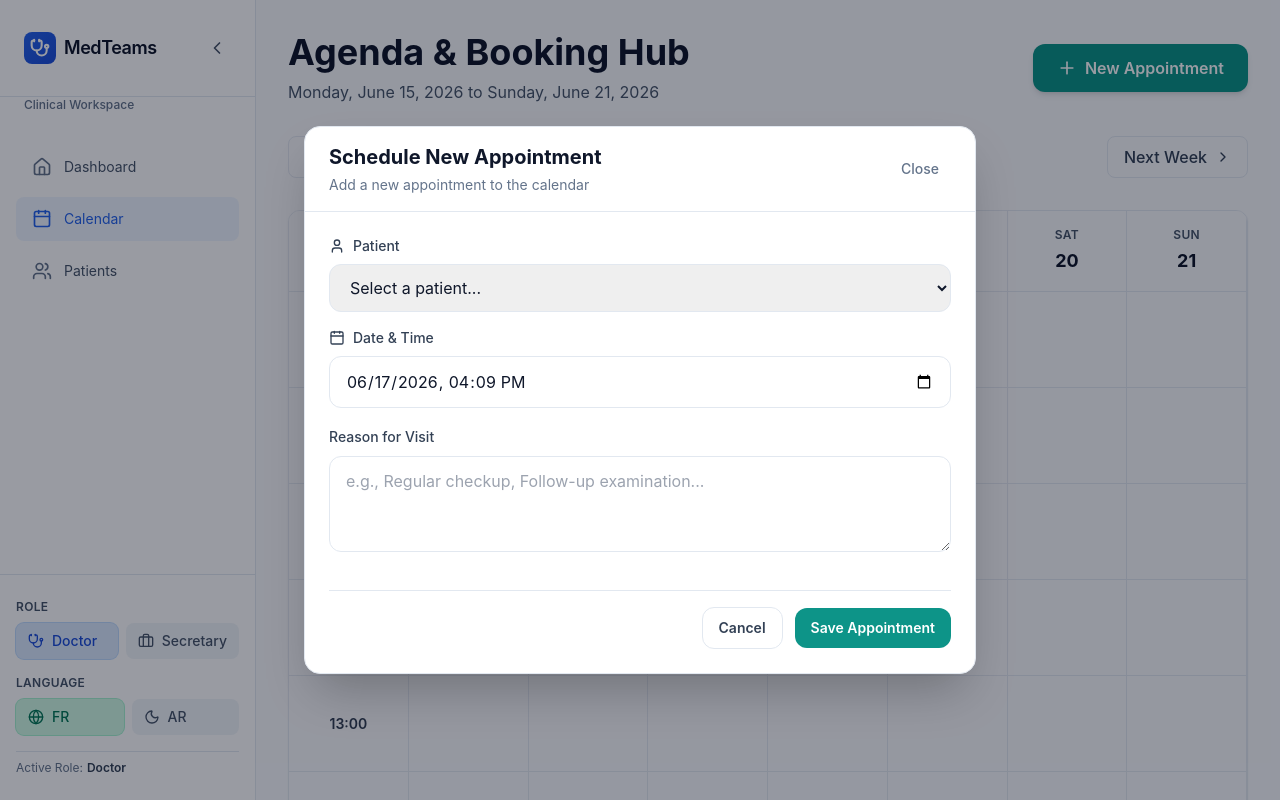
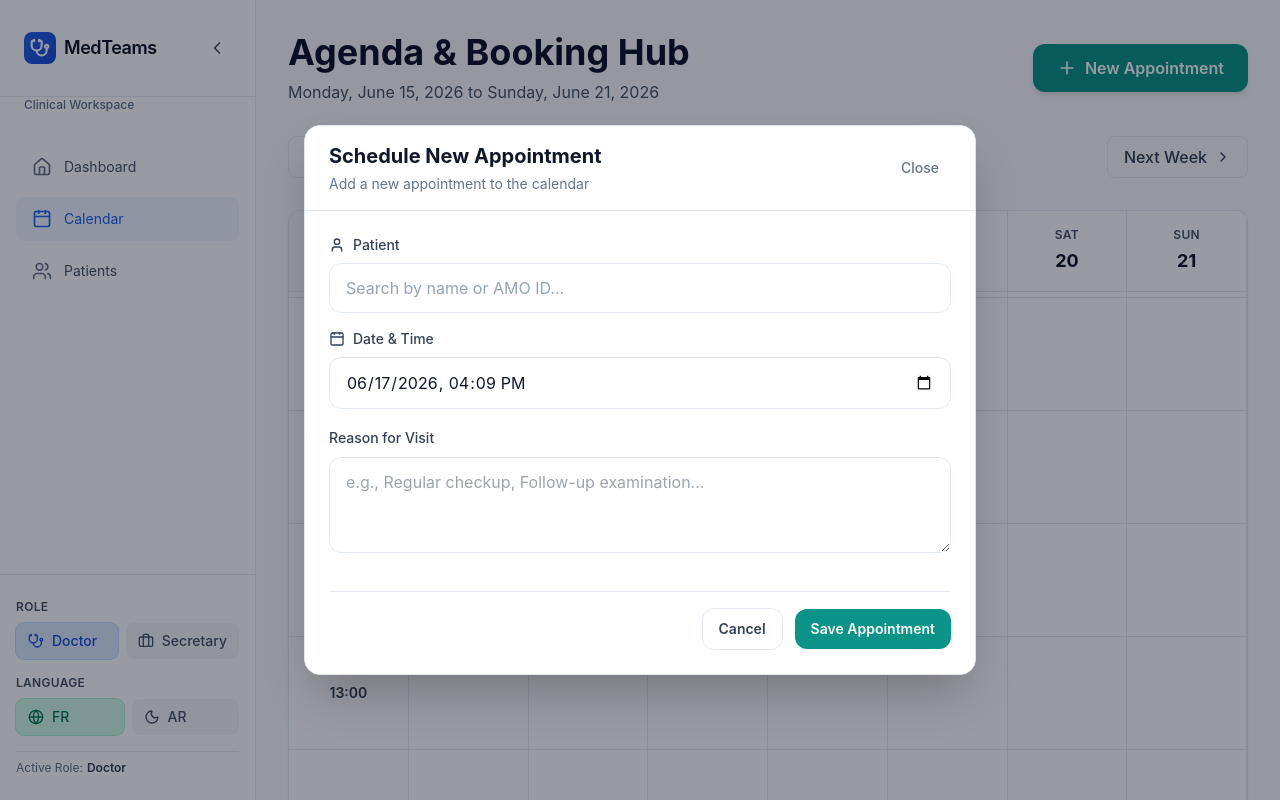
Before and after one commit to kamzon/MEDTEAMS, a Next.js app: page /calendar in a window 1280 px wide. Both pictures are taken after a click on the button "New Appointment". Built offline with nearby package versions, Linux system fonts and the light colour scheme.

Commit message:
Polish calendar scheduling UX

```diff
--- a/src/app/calendar/page.tsx
+++ b/src/app/calendar/page.tsx
@@ -1,6 +1,6 @@
 'use client';
 
-import { FormEvent, useState } from 'react';
+import { FormEvent, useEffect, useRef, useState } from 'react';
 import { useClinicStore } from '../../store/useClinicStore';
 import { Plus, Clock, User, Calendar as CalendarIcon, ChevronLeft, ChevronRight } from 'lucide-react';
 
@@ -16,6 +16,9 @@ export default function CalendarPage() {
     dateTime: new Date().toISOString().slice(0, 16),
     reason: '',
   });
+  const [patientSearchQuery, setPatientSearchQuery] = useState('');
+  const [isPatientDropdownOpen, setIsPatientDropdownOpen] = useState(false);
+  const calendarScrollRef = useRef<HTMLDivElement | null>(null);
 
   // Get start and end of current week
   const [weekStart, setWeekStart] = useState<Date>(() => {
@@ -25,9 +28,44 @@ export default function CalendarPage() {
     return new Date(date.setDate(diff));
   });
 
-  // Time slots for the calendar (09:00 to 17:00)
-  const timeSlots = Array.from({ length: 9 }, (_, i) => {
-    const hour = 9 + i;
+  const formatDateTimeLocal = (date: Date) => {
+    const year = date.getFullYear();
+    const month = String(date.getMonth() + 1).padStart(2, '0');
+    const day = String(date.getDate()).padStart(2, '0');
+    const hours = String(date.getHours()).padStart(2, '0');
+    const minutes = String(date.getMinutes()).padStart(2, '0');
+
+    return `${year}-${month}-${day}T${hours}:${minutes}`;
+  };
+
+  const openAppointmentModal = (day: Date, hour: number) => {
+    const nextDateTime = new Date(day);
+    nextDateTime.setHours(hour, 0, 0, 0);
+
+    setFormData({
+      patientId: '',
+      dateTime: formatDateTimeLocal(nextDateTime),
+      reason: '',
+    });
+    setPatientSearchQuery('');
+    setIsPatientDropdownOpen(false);
+    setIsModalOpen(true);
+  };
+
+  const openBlankAppointmentModal = () => {
+    setFormData({
+      patientId: '',
+      dateTime: new Date().toISOString().slice(0, 16),
+      reason: '',
+    });
+    setPatientSearchQuery('');
+    setIsPatientDropdownOpen(false);
+    setIsModalOpen(true);
+  };
+
+  // Time slots for the calendar (00:00 to 23:00)
+  const timeSlots = Array.from({ length: 24 }, (_, i) => {
+    const hour = i;
     return {
       hour,
       label: `${String(hour).padStart(2, '0')}:00`,
@@ -83,12 +121,7 @@ export default function CalendarPage() {
     });
 
     // Reset form and close modal
-    setFormData({
-      patientId: '',
-      dateTime: new Date().toISOString().slice(0, 16),
-      reason: '',
-    });
-    setIsModalOpen(false);
+    closeModal();
   };
 
   // Get appointments for a specific day and time slot
@@ -129,6 +162,42 @@ export default function CalendarPage() {
     return labels[status] || status;
   };
 
+  const filteredPatients = patients.filter((patient) => {
+    const query = patientSearchQuery.trim().toLowerCase();
+
+    if (!query) {
+      return true;
+    }
+
+    return (
+      patient.name.toLowerCase().includes(query) ||
+      patient.amo_id.toLowerCase().includes(query)
+    );
+  });
+
+  const closeModal = () => {
+    setIsModalOpen(false);
+    setFormData({
+      patientId: '',
+      dateTime: new Date().toISOString().slice(0, 16),
+      reason: '',
+    });
+    setPatientSearchQuery('');
+    setIsPatientDropdownOpen(false);
+  };
+
+  useEffect(() => {
+    const scrollContainer = calendarScrollRef.current;
+    if (!scrollContainer) {
+      return;
+    }
+
+    const targetHour = scrollContainer.querySelector<HTMLElement>('[data-hour="8"]');
+    if (targetHour) {
+      scrollContainer.scrollTop = Math.max(targetHour.offsetTop - 72, 0);
+    }
+  }, []);
+
   return (
     <div className="w-full min-h-screen bg-slate-50 p-8">
       {/* Header */}
@@ -140,7 +209,7 @@ export default function CalendarPage() {
           </p>
         </div>
         <button
-          onClick={() => setIsModalOpen(true)}
+          onClick={openBlankAppointmentModal}
           className="flex items-center gap-2 bg-teal-600 hover:bg-teal-700 text-white px-6 py-3 rounded-xl font-semibold transition-colors shadow-md"
         >
           <Plus className="w-5 h-5" />
@@ -169,8 +238,9 @@ export default function CalendarPage() {
 
       {/* Calendar Grid */}
       <div className="bg-white rounded-xl border border-slate-200 shadow-sm overflow-hidden">
+        <div ref={calendarScrollRef} className="overflow-auto max-h-[75vh] scroll-smooth">
           {/* Header Row - Day Names */}
-        <div className="grid grid-cols-8 border-b border-slate-200">
+          <div className="grid grid-cols-8 border-b border-slate-200 sticky top-0 z-20 bg-white">
             {/* Time column header */}
             <div className="col-span-1 p-4 bg-slate-50 border-r border-slate-200">
               <p className="text-xs font-semibold text-slate-600 uppercase tracking-wide">Time</p>
@@ -178,7 +248,7 @@ export default function CalendarPage() {
 
             {/* Day headers */}
             {weekDays.map((day, idx) => (
-            <div key={idx} className="col-span-1 p-4 bg-slate-50 border-r border-slate-200 text-center">
+              <div key={idx} className="col-span-1 p-4 bg-white border-r border-slate-200 text-center">
                 <p className="text-xs font-semibold text-slate-600 uppercase tracking-wide">
                   {day.toLocaleDateString('en-US', { weekday: 'short' })}
                 </p>
@@ -188,10 +258,17 @@ export default function CalendarPage() {
           </div>
 
           {/* Time slots and appointments */}
-        {timeSlots.map((slot, slotIdx) => (
-          <div key={slotIdx} className="grid grid-cols-8 border-b border-slate-200 min-h-24">
+          {timeSlots.map((slot, slotIdx) => {
+            const isBusinessHour = slot.hour >= 8 && slot.hour <= 18;
+
+            return (
+              <div key={slotIdx} data-hour={slot.hour} className="grid grid-cols-8 border-b border-slate-200 min-h-24">
                 {/* Time label */}
-            <div className="col-span-1 p-4 bg-slate-50 border-r border-slate-200 flex items-center justify-center sticky left-0">
+                <div
+                  className={`col-span-1 p-4 border-r border-slate-200 flex items-center justify-center sticky left-0 z-10 ${
+                    isBusinessHour ? 'bg-white' : 'bg-slate-50'
+                  }`}
+                >
                   <p className="text-sm font-semibold text-slate-700">{slot.label}</p>
                 </div>
 
@@ -199,13 +276,27 @@ export default function CalendarPage() {
                 {weekDays.map((day, dayIdx) => {
                   const slotAppointments = getAppointmentsForSlot(day, slot.hour);
                   const hasAppointments = slotAppointments.length > 0;
+                  const cellDate = new Date(day);
+                  cellDate.setHours(slot.hour, 0, 0, 0);
+                  const cellDateTime = formatDateTimeLocal(cellDate);
 
                   return (
-                <div
+                    <button
                       key={dayIdx}
-                  className={`col-span-1 p-2 border-r border-slate-200 relative ${
-                    hasAppointments ? 'bg-white' : 'bg-slate-50 hover:bg-slate-100 transition-colors'
+                      type="button"
+                      onClick={() => {
+                        if (!hasAppointments) {
+                          openAppointmentModal(day, slot.hour);
+                        }
+                      }}
+                      className={`col-span-1 p-2 border-r border-slate-200 relative text-left transition-colors focus:outline-none focus:ring-2 focus:ring-inset focus:ring-teal-200 ${
+                        hasAppointments
+                          ? 'bg-white cursor-default'
+                          : isBusinessHour
+                            ? 'bg-white hover:bg-teal-50/60 cursor-pointer'
+                            : 'bg-slate-50 hover:bg-slate-100 cursor-pointer'
                       }`}
+                      aria-label={`Create appointment for ${day.toLocaleDateString('en-US', { weekday: 'long', month: 'short', day: 'numeric' })} at ${slot.label}`}
                     >
                       {hasAppointments ? (
                         <div className="space-y-1">
@@ -235,12 +326,20 @@ export default function CalendarPage() {
                             );
                           })}
                         </div>
-                  ) : null}
+                      ) : (
+                        <div className="flex h-full min-h-24 items-start justify-start">
+                          <span className="text-[10px] font-medium text-slate-400 opacity-0 transition-opacity hover:opacity-100">
+                            {cellDateTime}
+                          </span>
+                        </div>
+                      )}
+                    </button>
+                  );
+                })}
               </div>
             );
           })}
         </div>
-        ))}
       </div>
 
       {/* Modal */}
@@ -255,7 +354,7 @@ export default function CalendarPage() {
               </div>
               <button
                 type="button"
-                onClick={() => setIsModalOpen(false)}
+                onClick={closeModal}
                 className="rounded-lg px-3 py-2 text-sm font-medium text-slate-500 hover:bg-slate-100 hover:text-slate-900 transition-colors"
               >
                 Close
@@ -270,20 +369,51 @@ export default function CalendarPage() {
                   <User className="w-4 h-4" />
                   Patient
                 </span>
-                <select
+                <div className="relative">
+                  <input
                     required
-                  name="patientId"
-                  value={formData.patientId}
-                  onChange={handleFormChange}
-                  className="w-full rounded-xl border border-slate-200 px-4 py-3 text-slate-900 outline-none transition focus:border-teal-400 focus:ring-4 focus:ring-teal-100"
+                    type="text"
+                    value={patientSearchQuery}
+                    onChange={(event) => {
+                      const nextQuery = event.target.value;
+                      setPatientSearchQuery(nextQuery);
+                      setIsPatientDropdownOpen(true);
+                      setFormData((prev) => ({ ...prev, patientId: '' }));
+                    }}
+                    onFocus={() => setIsPatientDropdownOpen(true)}
+                    placeholder="Search by name or AMO ID..."
+                    className="w-full rounded-xl border border-slate-200 px-4 py-3 text-slate-900 outline-none transition placeholder:text-slate-400 focus:border-teal-400 focus:ring-4 focus:ring-teal-100"
+                  />
+
+                  {isPatientDropdownOpen && (
+                    <div className="absolute left-0 right-0 top-full z-50 mt-2 max-h-60 overflow-y-auto rounded-xl border border-slate-200 bg-white shadow-xl ring-1 ring-slate-100">
+                      {filteredPatients.length > 0 ? (
+                        filteredPatients.map((patient) => (
+                          <button
+                            key={patient.id}
+                            type="button"
+                            onClick={() => {
+                              setFormData((prev) => ({
+                                ...prev,
+                                patientId: patient.id,
+                              }));
+                              setPatientSearchQuery(`${patient.name} (${patient.amo_id})`);
+                              setIsPatientDropdownOpen(false);
+                            }}
+                            className="flex w-full flex-col items-start gap-1 border-b border-slate-100 px-4 py-3 text-left transition last:border-b-0 hover:bg-slate-50"
                           >
-                  <option value="">Select a patient...</option>
-                  {patients.map((patient) => (
-                    <option key={patient.id} value={patient.id}>
-                      {patient.name} ({patient.amo_id})
-                    </option>
-                  ))}
-                </select>
+                            <span className="text-sm font-semibold text-slate-900">{patient.name}</span>
+                            <span className="text-xs text-slate-500">AMO ID: {patient.amo_id}</span>
+                          </button>
+                        ))
+                      ) : (
+                        <div className="px-4 py-3 text-sm text-slate-500">
+                          No matching patients found.
+                        </div>
+                      )}
+                    </div>
+                  )}
+                </div>
               </label>
 
               {/* Date & Time */}
@@ -319,7 +449,7 @@ export default function CalendarPage() {
               <div className="flex items-center justify-end gap-3 border-t border-slate-200 pt-4 mt-4">
                 <button
                   type="button"
-                  onClick={() => setIsModalOpen(false)}
+                  onClick={closeModal}
                   className="rounded-xl border border-slate-200 px-4 py-2.5 text-sm font-semibold text-slate-700 hover:bg-slate-50 transition-colors"
                 >
                   Cancel
```
Lines whose indentation alone changed are shown as unchanged.
